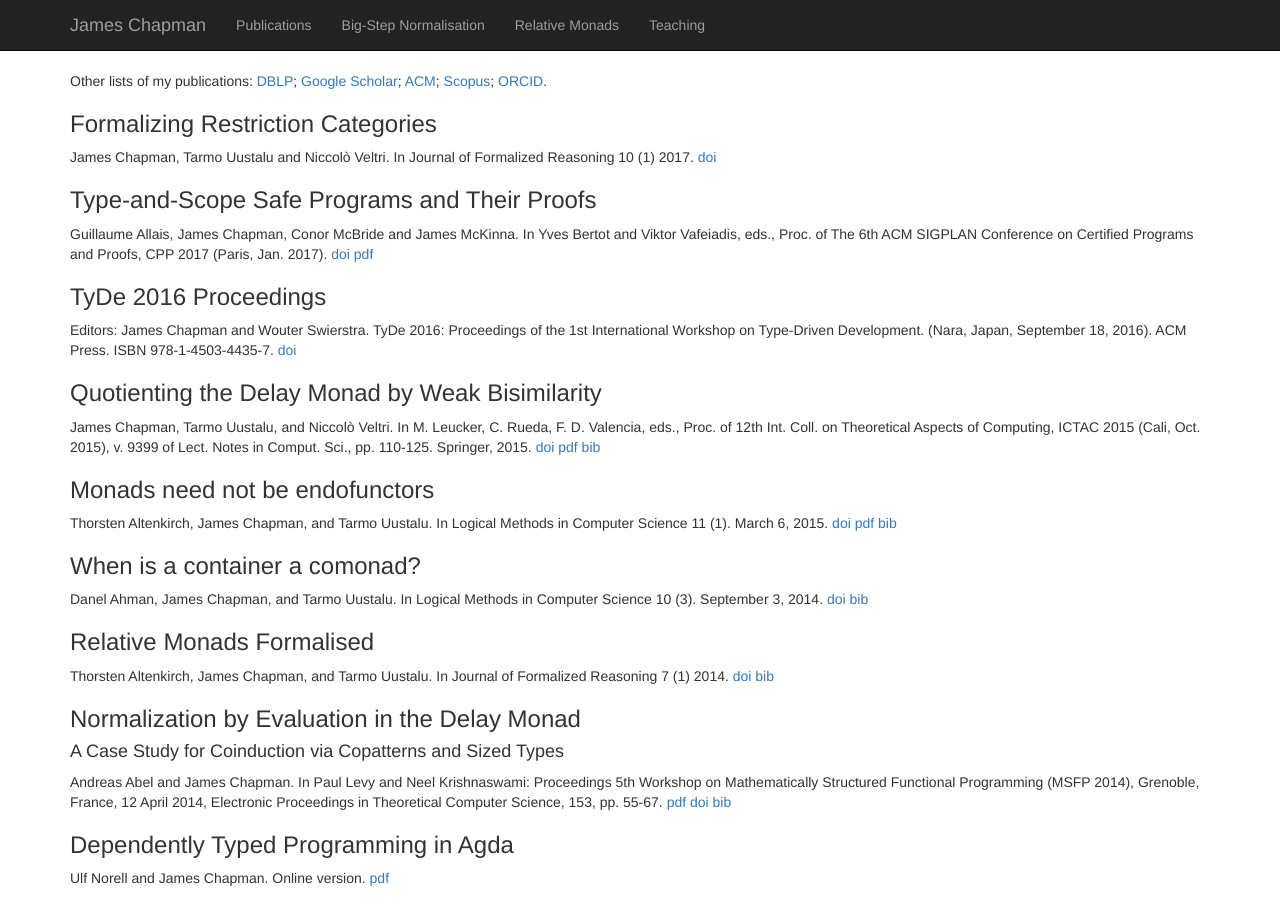
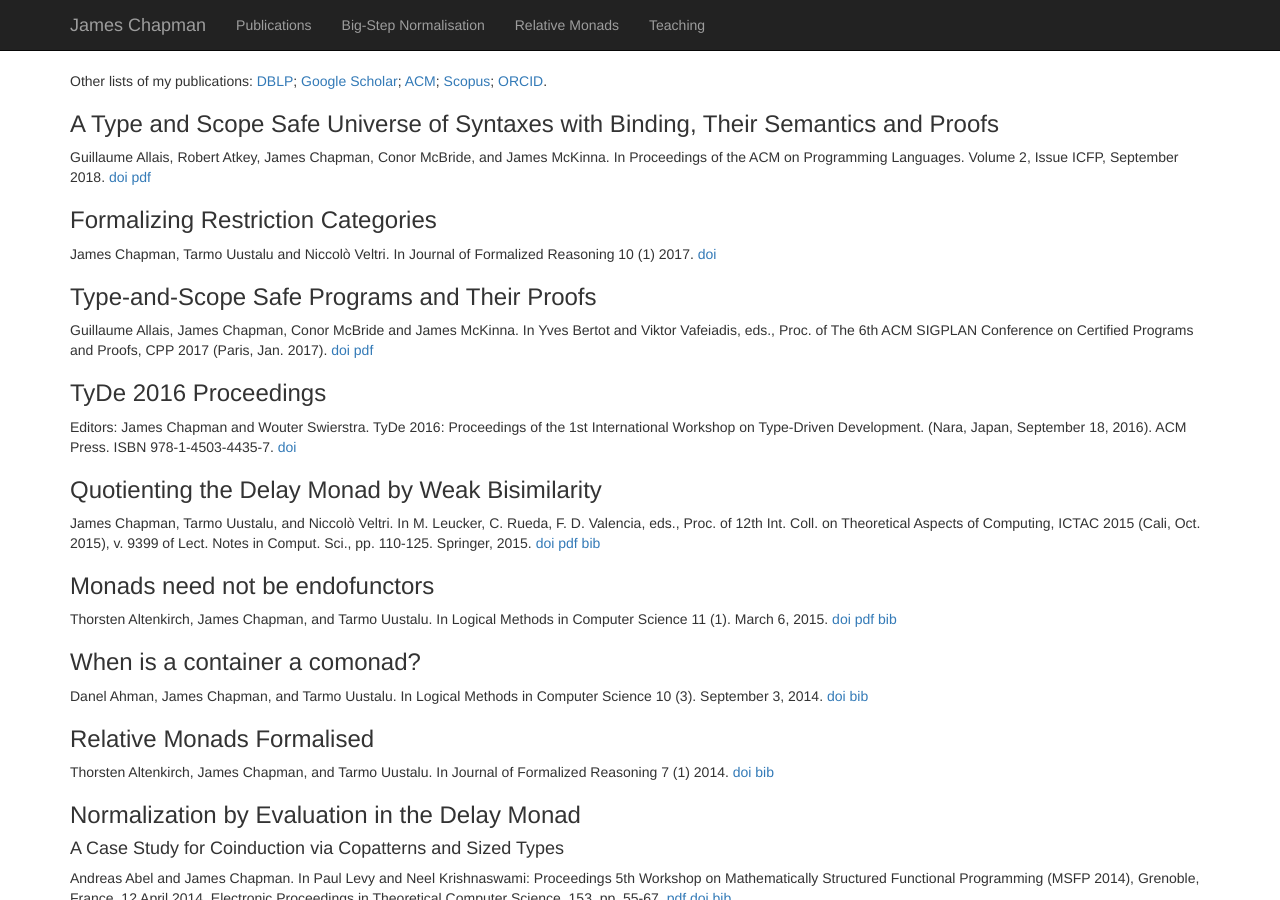
Before and after one commit to jmchapman/jmchapman.github.io, a Jekyll site: the page built from Publications.html, in a window 1280 px wide and 900 px high. Built offline with Jekyll 4.4.1, drawn with Linux system fonts in a browser that asks for light colours; nearby versions of some CDN libraries.

Commit message:
Update Publications.html
added ICFP 2018 paper

```diff
--- a/Publications.html
+++ b/Publications.html
@@ -11,7 +11,15 @@ title: James Chapman - Publications
     <a href="https://www.scopus.com/authid/detail.uri?authorId=55649571073">Scopus</a>;
     <a href="http://orcid.org/0000-0001-9036-8252">ORCID</a>.
   </article>
-    <article id="restcatsjfr">
+  <article id="semkituniv">
+    <h3>A Type and Scope Safe Universe of Syntaxes with Binding, Their Semantics and Proofs</h3>
+    <p>Guillaume Allais, Robert Atkey, James Chapman, Conor McBride, and James McKinna. In
+       Proceedings of the ACM on Programming Languages. Volume 2, Issue ICFP, September 2018.
+      <a href="http://doi.acm.org/10.1145/3236785">doi</a>
+      <a href="papers/icfp18final.pdf.pdf">pdf</a></p>
+    </p>
+  </article>
+  <article id="restcatsjfr">
     <h3>Formalizing Restriction Categories</h3>
     <p>James Chapman, Tarmo Uustalu and Niccolò Veltri. In
       Journal of Formalized Reasoning 10 (1) 2017.
```
